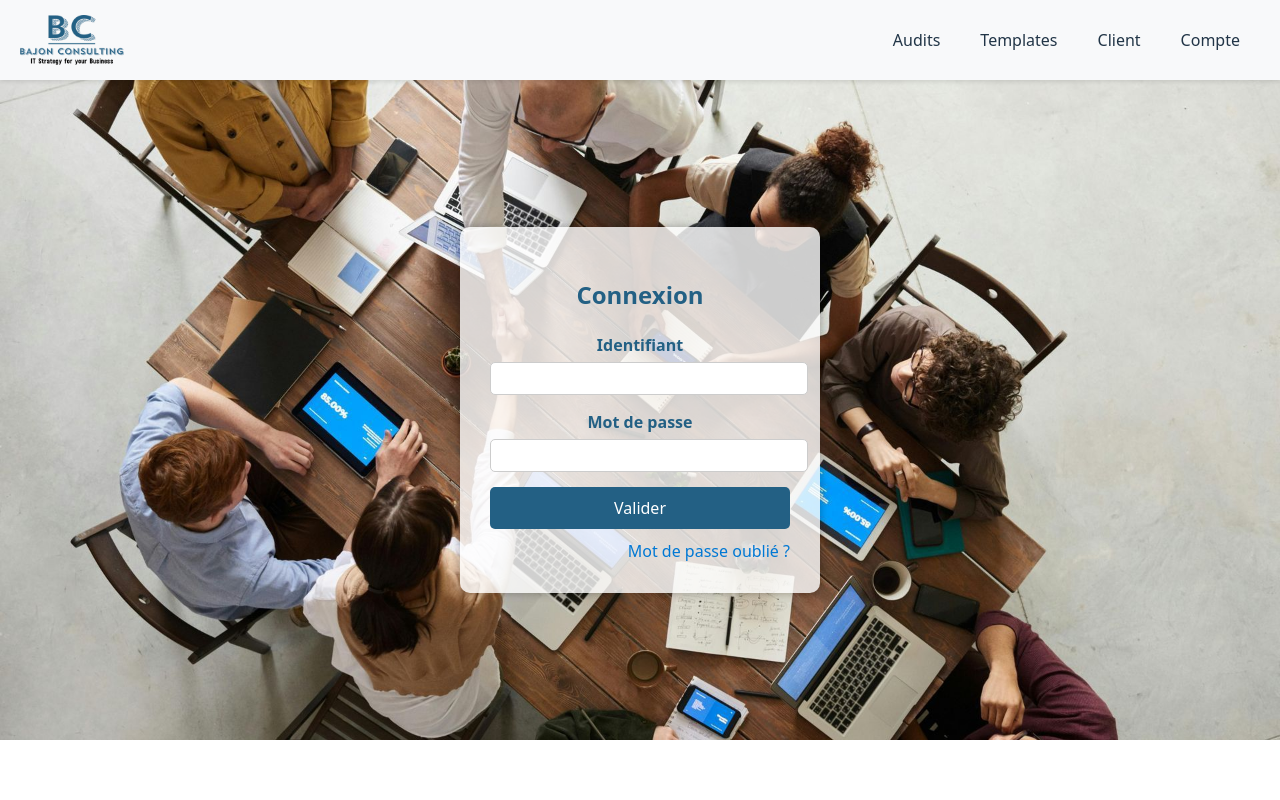
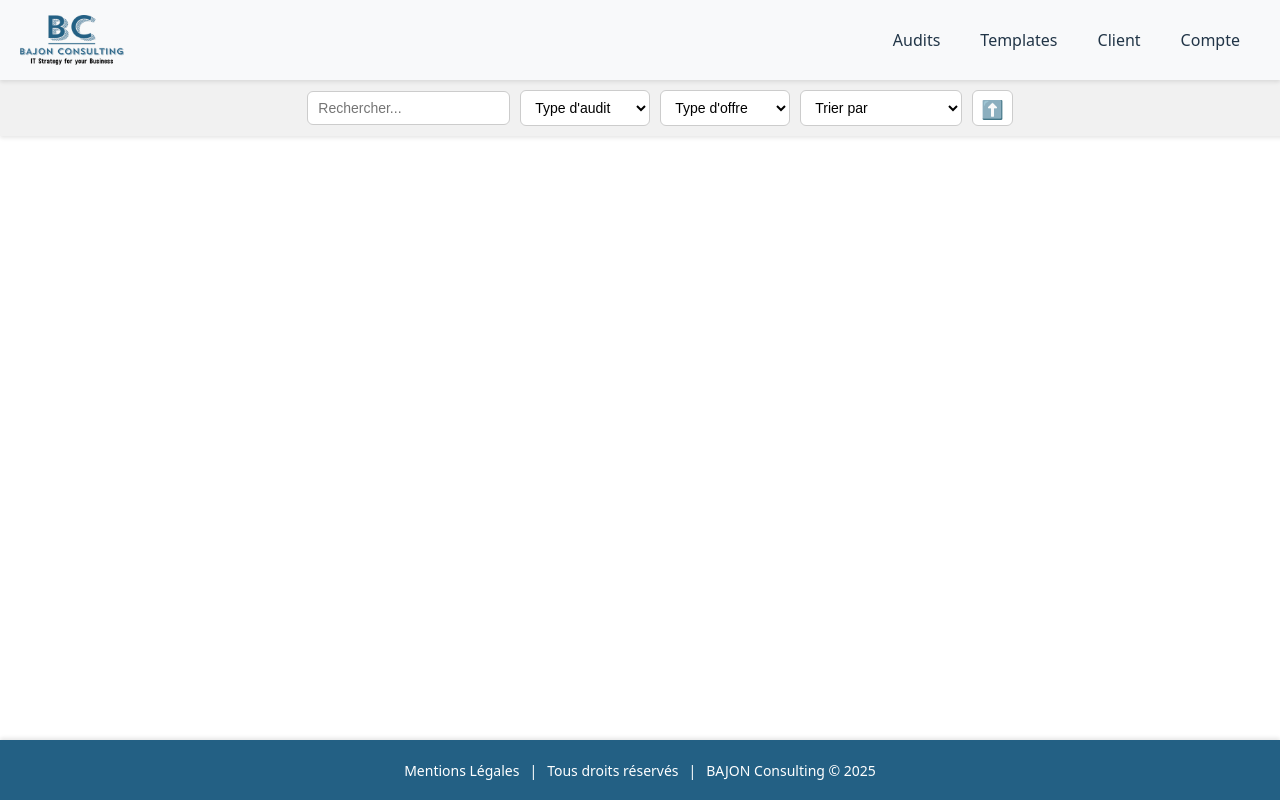
Before and after one commit to summerflamme/Bajon-Consulting, a React (Vite) app in the folder Code/Front/Bajon_Consulting_Audit_App/: page /audits in a window 1280 px wide. Built offline with nearby package versions, Linux system fonts and the light colour scheme; the HTML template or start-up script is replaced by a standard one.

Commit message:
Ajout searchBar
Ajout de la searchbar et modification du footer (en reponsive tout)

```diff
--- a/Code/Front/Bajon_Consulting_Audit_App/src/App.tsx
+++ b/Code/Front/Bajon_Consulting_Audit_App/src/App.tsx
@@ -3,14 +3,14 @@ import './App.css'
 import Header from './layouts/header'
 import Footer from './layouts/Footer'
 //import Sidebar from './layouts/Sidebar'
-import LoginPage from './feature/auth/LoginPage'
-
+//import LoginPage from './feature/auth/LoginPage'
+import SearchBar from './components/SearchBar'
 
 function App() {
   return (
     <>
       <Header />
-      <LoginPage />
+      <SearchBar/>
       <Footer />
     </>
   )
--- /dev/null
+++ b/Code/Front/Bajon_Consulting_Audit_App/src/components/SearchBar.tsx
@@ -0,0 +1,72 @@
+import React, { useState } from 'react';
+import './components.css';
+
+type SortOrder = 'asc' | 'desc';
+
+type SearchBarProps = {
+  onSearchChange?: (value: string) => void;
+  onSortChange?: (value: string) => void;
+  onAuditTypeChange?: (value: string) => void;
+  onOfferTypeChange?: (value: string) => void;
+  onSortOrderChange?: (order: SortOrder) => void;
+};
+
+const SearchBar: React.FC<SearchBarProps> = ({
+  onSearchChange,
+  onSortChange,
+  onAuditTypeChange,
+  onOfferTypeChange,
+  onSortOrderChange,
+}) => {
+  const [sortOrder, setSortOrder] = useState<SortOrder>('asc');
+
+  const toggleSortOrder = () => {
+    const newOrder: SortOrder = sortOrder === 'asc' ? 'desc' : 'asc';
+    setSortOrder(newOrder);
+    onSortOrderChange?.(newOrder);
+  };
+
+  return (
+    <div className="advanced-search-bar">
+      <input
+        type="text"
+        placeholder="Rechercher..."
+        className="search-input"
+        onChange={(e) => onSearchChange?.(e.target.value)}
+      />
+
+      <select className="search-select" onChange={(e) => onAuditTypeChange?.(e.target.value)}>
+        <option value="">Type d'audit</option>
+        <option value="cloud">Cloud</option>
+        <option value="cybersecurite">Cybersécurité</option>
+        <option value="reseau">Réseau</option>
+        <option value="systeme">Système</option>
+      </select>
+
+      <select className="search-select" onChange={(e) => onOfferTypeChange?.(e.target.value)}>
+        <option value="">Type d'offre</option>
+        <option value="essentiel">Essentiel</option>
+        <option value="avance">Avancé</option>
+        <option value="flash">Flash</option>
+      </select>
+
+      <select className="search-select" onChange={(e) => onSortChange?.(e.target.value)}>
+        <option value="">Trier par</option>
+        <option value="alphabetique">Ordre alphabétique</option>
+        <option value="date">Date</option>
+        <option value="date">Taille</option>
+      </select>
+
+      <button
+        className="sort-order-button"
+        onClick={toggleSortOrder}
+        aria-label={`Trier en ordre ${sortOrder === 'asc' ? 'croissant' : 'décroissant'}`}
+        type="button"
+      >
+        {sortOrder === 'asc' ? '⬆️' : '⬇️'}
+      </button>
+    </div>
+  );
+};
+
+export default SearchBar;
--- a/Code/Front/Bajon_Consulting_Audit_App/src/components/components.css
+++ b/Code/Front/Bajon_Consulting_Audit_App/src/components/components.css
@@ -0,0 +1,85 @@
+/*______________ICI CSS DU FOOTER________________*/
+.advanced-search-bar {
+  position: fixed;
+  top: 80px;
+  left: 0;
+  width: 100%;
+  background-color: #f1f1f1;
+  padding: 10px 20px;
+  display: flex;
+  flex-wrap: wrap;
+  gap: 10px;
+  justify-content: center;
+  align-items: center;
+  box-shadow: 0 2px 4px rgba(0, 0, 0, 0.1);
+  z-index: 998;
+  overflow-x: auto;
+  white-space: nowrap;
+}
+
+.search-input {
+  flex: 0 0 160px;
+  padding: 8px 10px;
+  font-size: 14px;
+  border: 1px solid #ccc;
+  border-radius: 6px;
+  outline: none;
+}
+
+.search-select {
+  flex: 0 0 130px;
+  padding: 8px 10px;
+  font-size: 14px;
+  border: 1px solid #ccc;
+  border-radius: 6px;
+  background-color: #fff;
+  outline: none;
+  color: black;
+}
+
+.sort-order-button {
+  flex: 0 0 40px;
+  height: 36px;
+  font-size: 18px;
+  background-color: white;
+  border: 1px solid #ccc;
+  border-radius: 6px;
+  cursor: pointer;
+  padding: 6px 8px;
+  color: #333;
+  transition: background-color 0.2s ease, transform 0.1s ease;
+}
+
+.sort-order-button:hover {
+  background-color: #e2e2e2;
+}
+
+.sort-order-button:active {
+  transform: scale(0.95);
+}
+
+
+/* Responsive */
+@media screen and (max-width: 768px) {
+  .search-input {
+    flex: 0 0 140px;
+    font-size: 13px;
+    padding: 6px 8px;
+  }
+
+  .search-select {
+    flex: 0 0 110px;
+    font-size: 13px;
+    padding: 6px 8px;
+  }
+
+  .advanced-search-bar {
+    padding: 8px 10px;
+    gap: 8px;
+  }
+
+  .sort-order-button{
+    padding: 6px 8px;
+    gap: 8px;
+  }
+}
--- a/Code/Front/Bajon_Consulting_Audit_App/src/layouts/layouts.css
+++ b/Code/Front/Bajon_Consulting_Audit_App/src/layouts/layouts.css
@@ -97,3 +97,53 @@
     transition: all 0.5s ease-in-out;
   }
 }
+
+
+/*______________ICI CSS DU FOOTER________________*/
+
+.footer {
+  position: fixed;
+  bottom: 0;
+  left: 0;
+  right: 0;
+  height: 60px;
+  background-color: #236084;
+  display: flex;
+  align-items: center;
+  justify-content: center;
+  padding: 0 20px;
+  box-shadow: 0 -2px 4px rgba(0, 0, 0, 0.1);
+  z-index: 500;
+  font-size: 14px;
+}
+
+.footer-content {
+  display: flex;
+  gap: 10px;
+  flex-wrap: wrap;
+  justify-content: center;
+  align-items: center;
+  color: white;
+}
+
+.footer a {
+  text-decoration: none;
+  color: white;
+}
+
+.footer a:hover {
+  text-decoration: underline;
+}
+
+/* Responsive */
+@media screen and (max-width: 768px) {
+  .footer {
+    padding: 5px 10px;
+    text-align: center;
+  }
+
+  .footer-content {
+    gap: 2px;
+    font-size: 12px;
+  }
+}
```
